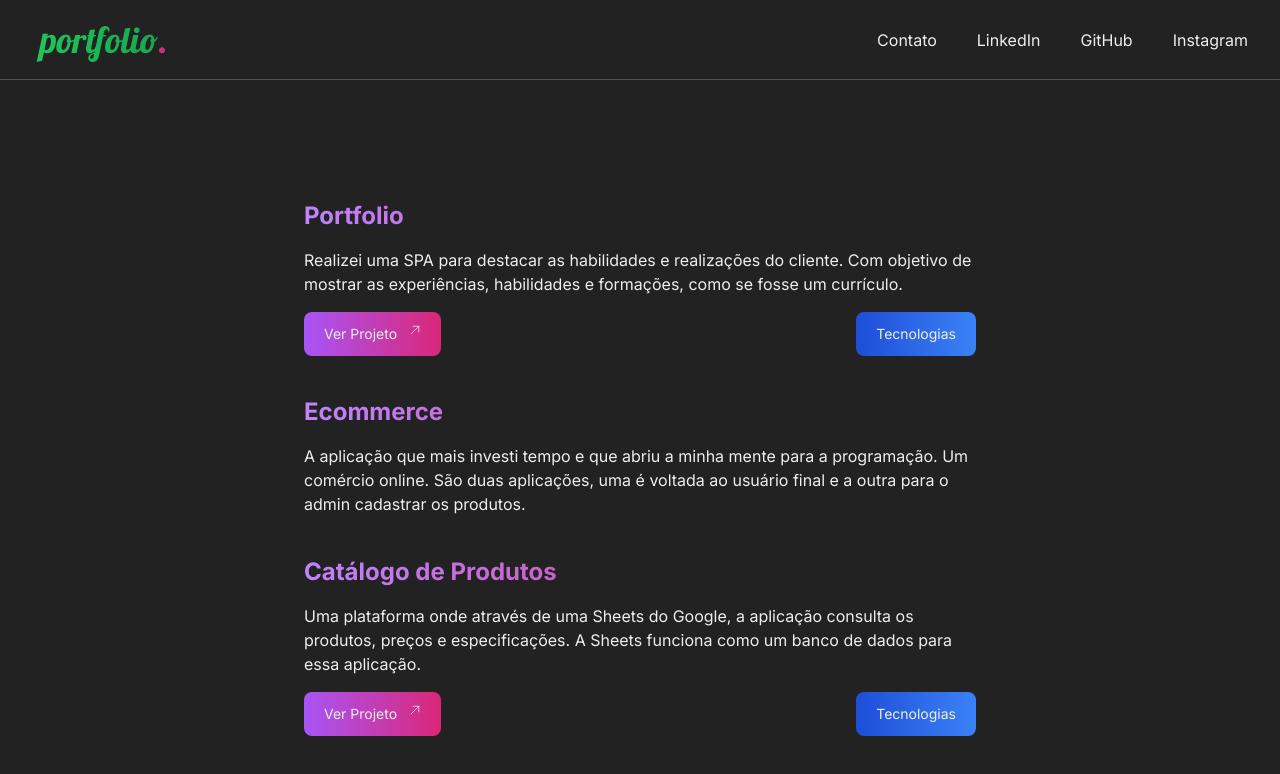
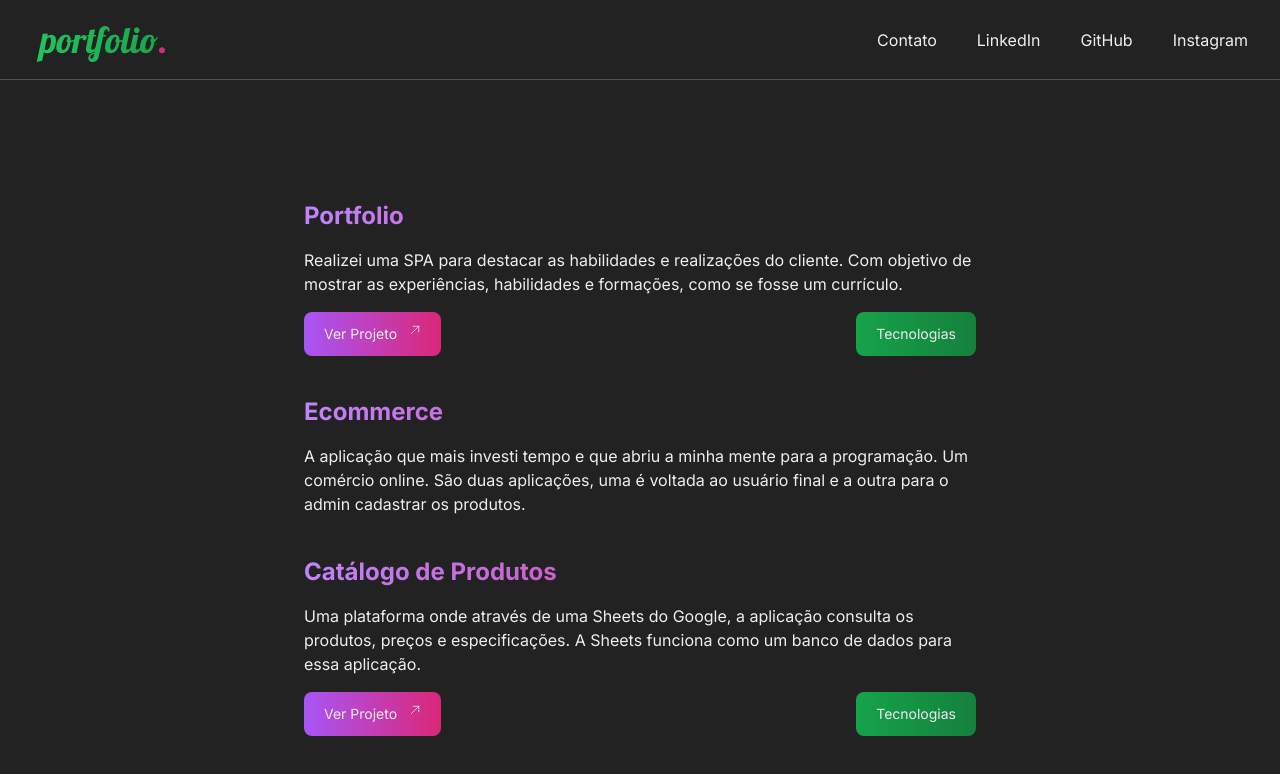
Before and after one commit to leuzaoo/portfolio, a Next.js app: page /projects in a window 1280 px wide. Shown: the top 774 px of the page. Built offline with nearby package versions, Linux system fonts and the light colour scheme.

Commit message:
Updated bg color

```diff
--- a/src/app/components/Popup.jsx
+++ b/src/app/components/Popup.jsx
@@ -15,7 +15,7 @@ export default function Popup({ title }) {
     <div>
       <Popover isLazy>
         <PopoverTrigger>
-          <Button className="static bg-gradient-to-r from-blue-700 to-blue-500 px-5 py-3 text-sm rounded-lg">
+          <Button className="static bg-gradient-to-r from-green-600 to-green-700 px-5 py-3 text-sm rounded-lg">
             Tecnologias
           </Button>
         </PopoverTrigger>
```
